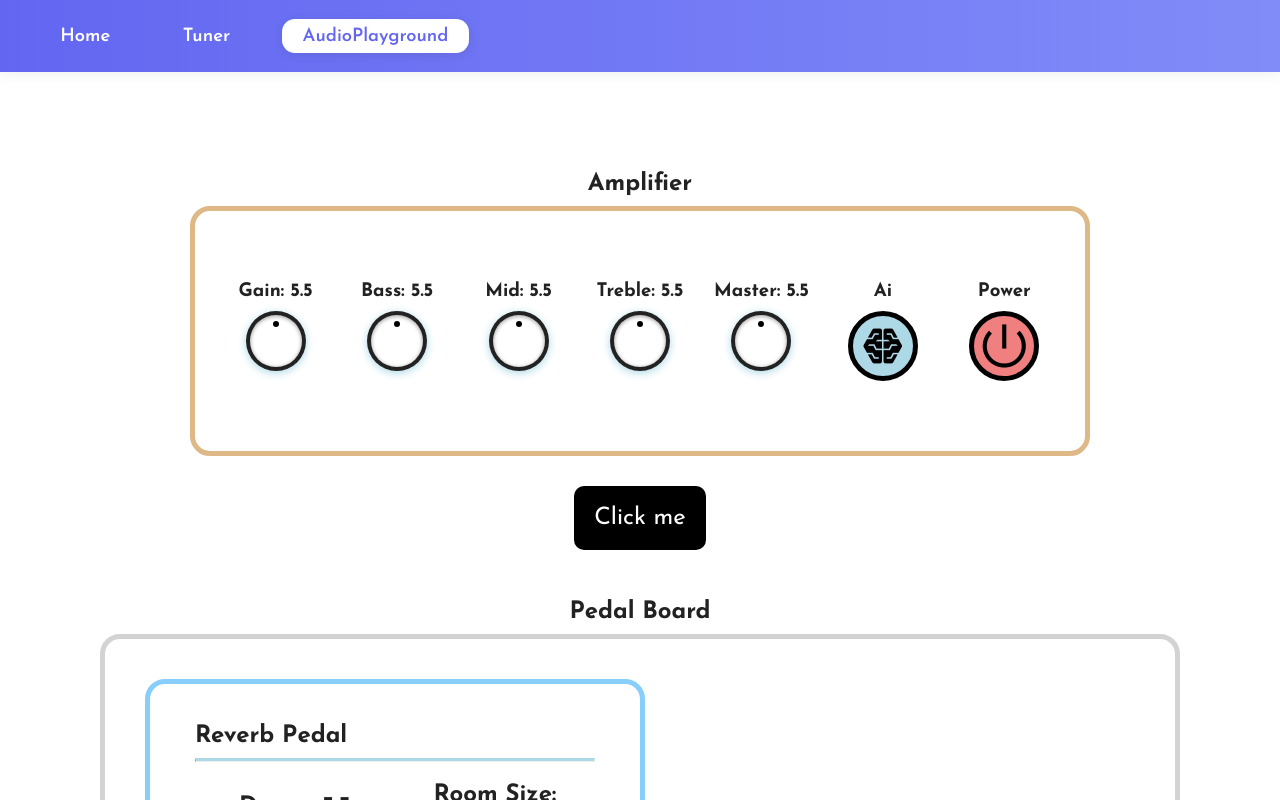
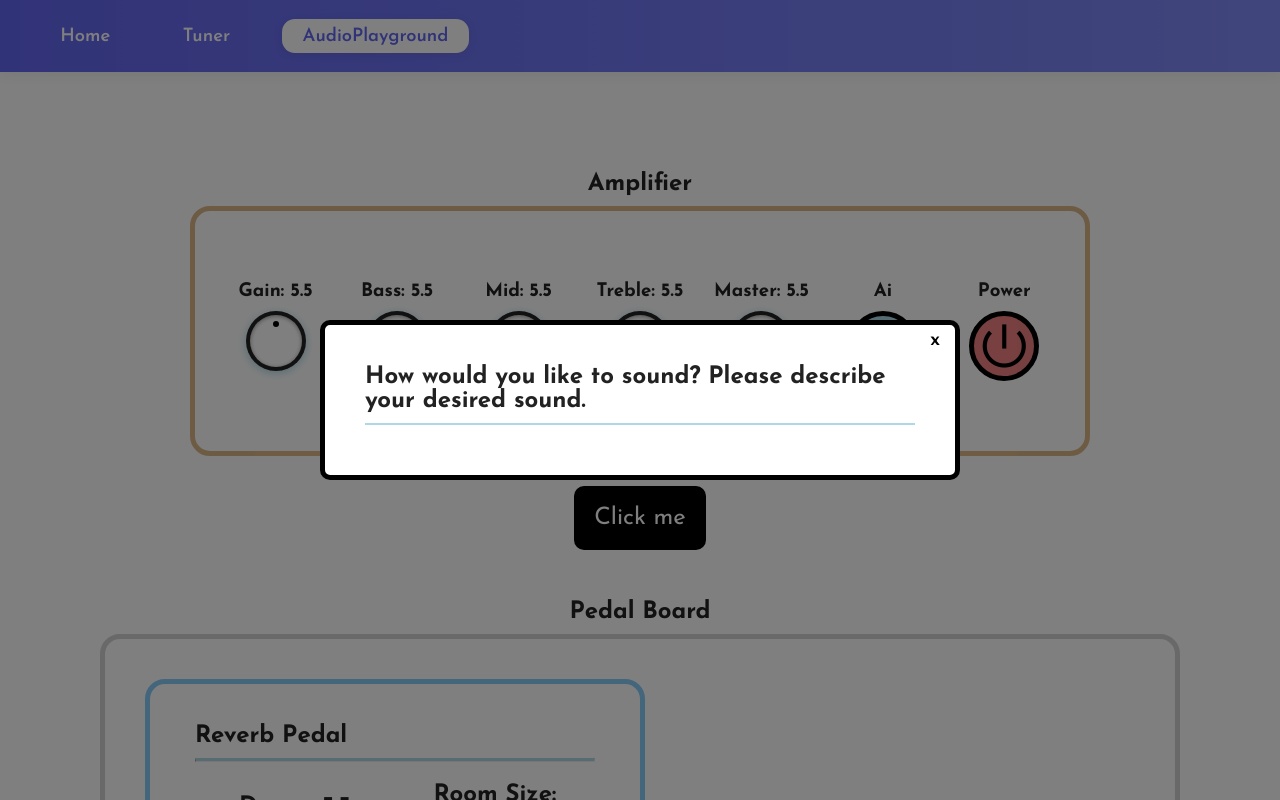
Before and after one commit to maksymilianPadalak/cloud, a Vue app: page /audio-playground in a window 1280 px wide. Both pictures are taken after a click on the element "network_intelligence". Shown: the top 800 px of the page. Built offline with nearby package versions, Linux system fonts and the light colour scheme; no server answers.

Commit message:
Create modal component

```diff
--- /dev/null
+++ b/src/components/AiModal/AiModal.vue
@@ -0,0 +1,58 @@
+<template>
+  <!-- TODO: Close modal on escape key -->
+  <div :class="$style.overlay" @click="emit('close')">
+    <div :class="$style.aiModalContent">
+      <button :class="$style.aiModalContentCloseButton" @click="emit('close')">x</button>
+      <h2>How would you like to sound? Please describe your desired sound.</h2>
+      <hr :class="$style.horizontalLine" />
+    </div>
+  </div>
+</template>
+
+<script setup lang="ts">
+const emit = defineEmits<{
+  (e: 'close'): void
+}>()
+</script>
+
+<style module>
+.overlay {
+  position: fixed;
+  top: 0;
+  left: 0;
+  width: 100%;
+  height: 100%;
+  z-index: 1000;
+  background-color: rgba(0, 0, 0, 0.5);
+}
+
+.aiModalContent {
+  position: absolute;
+  top: 50%;
+  left: 50%;
+  transform: translate(-50%, -50%);
+  background-color: white;
+  padding: 40px;
+  border-radius: 10px;
+  border: 5px solid black;
+}
+
+.aiModalContentCloseButton {
+  cursor: pointer;
+  position: absolute;
+  top: 10px;
+  right: 10px;
+  line-height: 0;
+  font-size: 20px;
+  font-weight: 600;
+  border: 0px;
+  background-color: transparent;
+  border-radius: 50%;
+  padding: 5px;
+}
+
+.horizontalLine {
+  border: 1px solid lightblue;
+  margin: 10px 0;
+}
+</style>
--- /dev/null
+++ b/src/components/AiModal/index.ts
@@ -0,0 +1 @@
+export { default } from './AiModal.vue'
--- a/src/components/AmplifierUnit/AmplifierUnit.vue
+++ b/src/components/AmplifierUnit/AmplifierUnit.vue
@@ -22,21 +22,30 @@
     </div>
     <div :class="$style.powerWrapper">
       <h3>Ai</h3>
-      <MusicUnitButton :class="$style.aiButton" material-symbols-name="network_intelligence" />
+      <MusicUnitButton
+        :class="$style.aiButton"
+        material-symbols-name="network_intelligence"
+        @click="isAiModalOpen = true"
+      />
     </div>
     <div :class="$style.powerWrapper">
       <h3>Power</h3>
       <PowerButton v-model:is-power-on="amplifierProcessor.params.on" :class="$style.powerButton" />
     </div>
+    <AiModal v-if="isAiModalOpen" @close="isAiModalOpen = false" />
   </div>
 </template>
 
 <script setup lang="ts">
+import AiModal from '@/components/AiModal'
 import Knob from '@/components/Knob/Knob.vue'
 import MusicUnitButton from '@/components/MusicUnitButton'
 import PowerButton from '@/components/PowerButton'
+
 import { useAmplifier } from '@/composables/useAmplifier'
+import { ref } from 'vue'
 
+const isAiModalOpen = ref(false)
 const { amplifierProcessor } = useAmplifier()
 </script>
 
```
